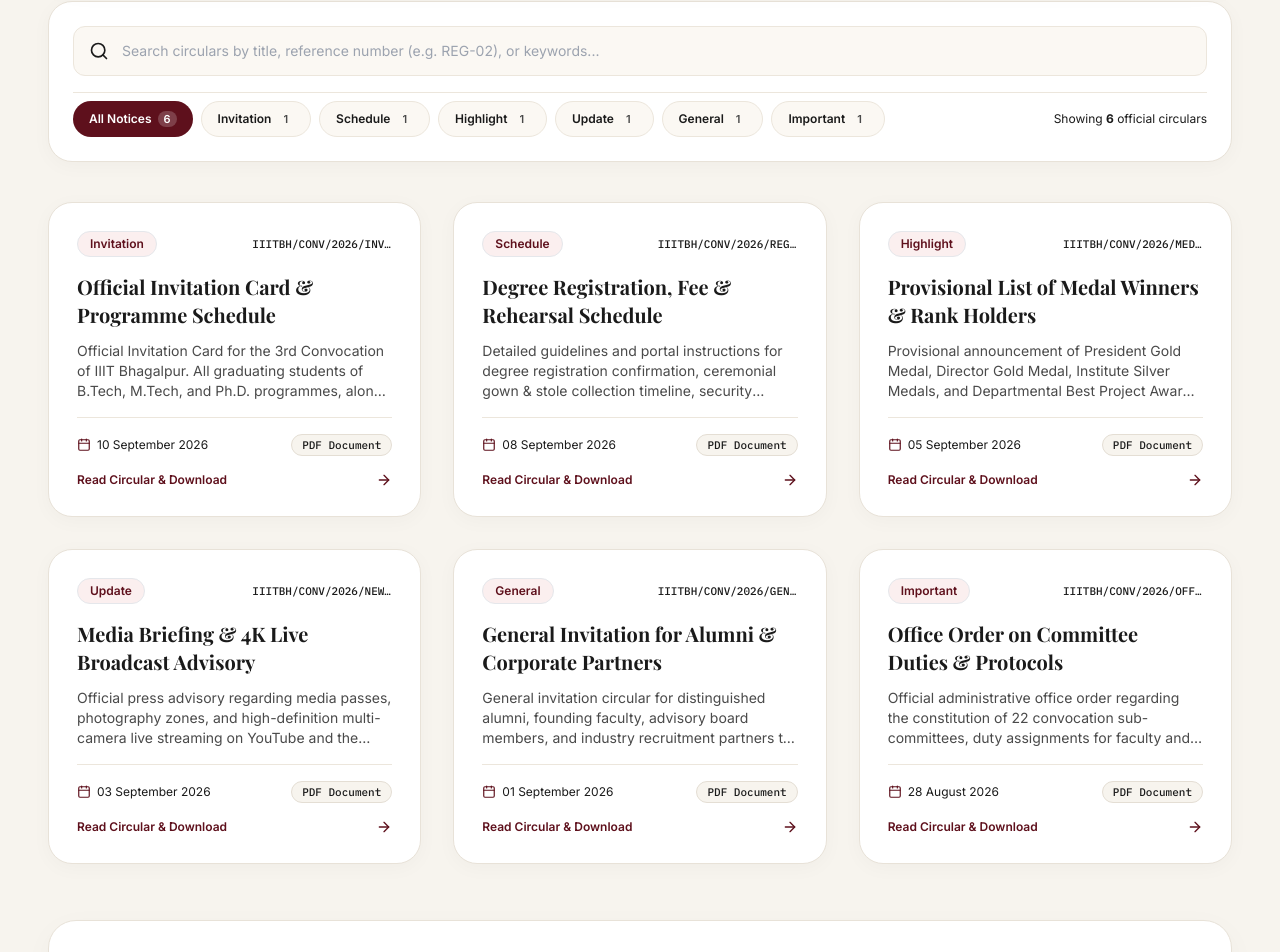
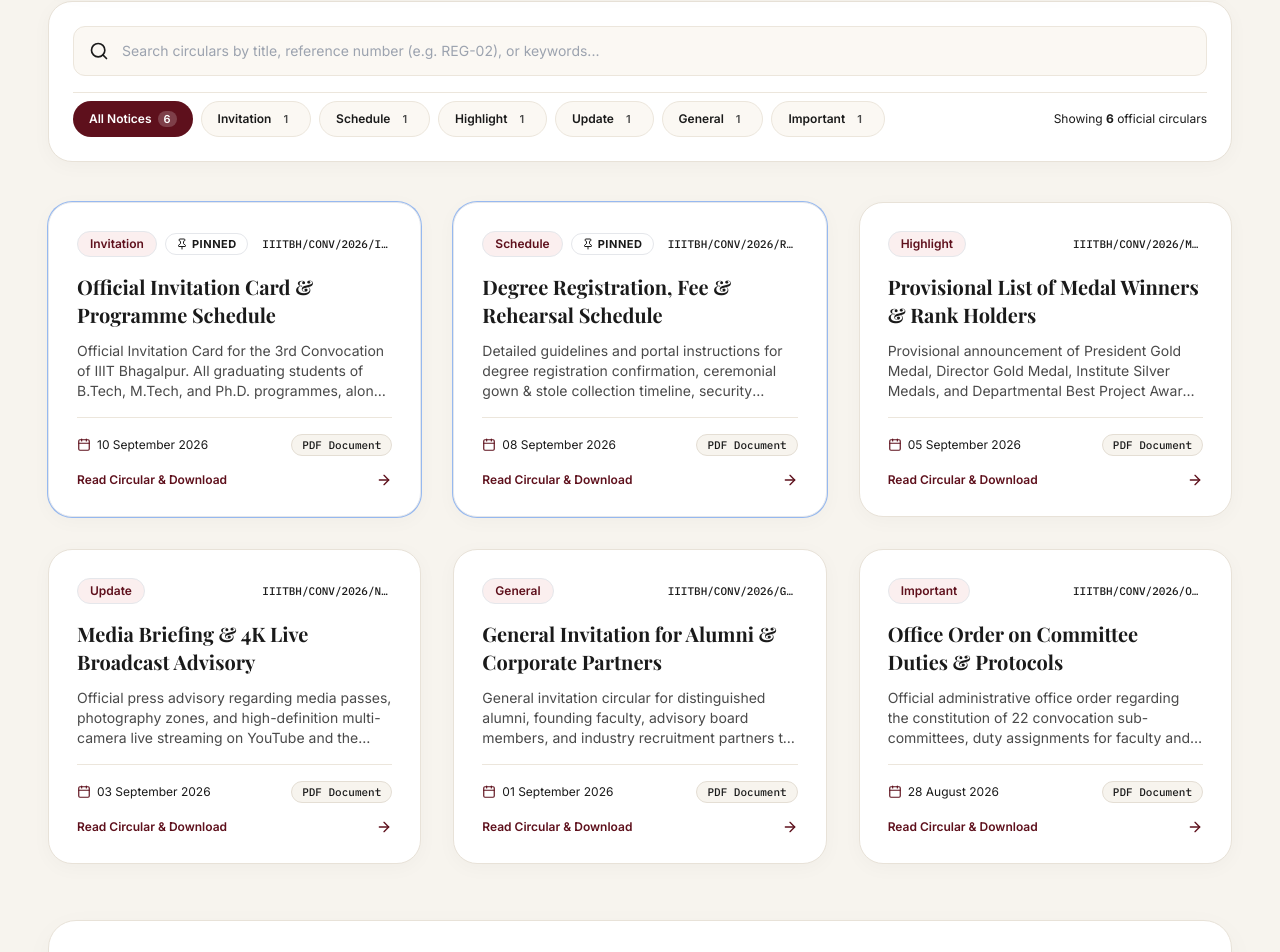
Before and after one commit to code-yashkumar/Convocation-iiitbh, a React (Vite) app: page /notice in a window 1280 px wide. Shown: the part 773-1725 px from the top of the page. Built offline with nearby package versions, Linux system fonts and the light colour scheme; no server answers; a web font is replaced by a local one.

Commit message:
feat(notices): implement complete isPinned logic with priority sorting, card badges & conditional banner

```diff
--- a/src/sections/Notices/index.jsx
+++ b/src/sections/Notices/index.jsx
@@ -72,9 +72,9 @@ async function fetchNoticesFromGoogleSheet(sheetUrl) {
               const pdfUrl = getVal('pdf', 6) || getVal('link', 6) || '';
               const isPinnedRaw = getVal('pin', 7);
               const isPinned =
-                isPinnedRaw.toLowerCase() === 'true' ||
-                isPinnedRaw === '1' ||
-                isPinnedRaw.toLowerCase() === 'yes';
+                isPinnedRaw === true ||
+                (typeof isPinnedRaw === 'string' &&
+                  ['true', '1', 'yes', 'y', 'pinned'].includes(isPinnedRaw.trim().toLowerCase()));
 
               return {
                 id: `notice-${idx + 1}-${title.toLowerCase().replace(/[^a-z0-9]+/g, '-').slice(0, 30)}`,
@@ -101,8 +101,24 @@ async function fetchNoticesFromGoogleSheet(sheetUrl) {
     try {
       const res = await fetch(trimmed);
       const data = await res.json();
-      if (Array.isArray(data)) return data;
-      if (data && Array.isArray(data.notices)) return data.notices;
+      if (Array.isArray(data)) {
+        return data.map((n) => ({
+          ...n,
+          isPinned:
+            n.isPinned === true ||
+            (typeof n.isPinned === 'string' &&
+              ['true', '1', 'yes', 'y', 'pinned'].includes(n.isPinned.trim().toLowerCase())),
+        }));
+      }
+      if (data && Array.isArray(data.notices)) {
+        return data.notices.map((n) => ({
+          ...n,
+          isPinned:
+            n.isPinned === true ||
+            (typeof n.isPinned === 'string' &&
+              ['true', '1', 'yes', 'y', 'pinned'].includes(n.isPinned.trim().toLowerCase())),
+        }));
+      }
     } catch {
       // Fallback
     }
@@ -148,9 +164,9 @@ export function NoticeSection() {
     return ['All Notices', ...unique];
   }, [notices]);
 
-  // Filter notices by category and search keyword
+  // Filter notices by category, search keyword, and sort pinned notices first
   const filteredNotices = useMemo(() => {
-    return notices.filter((notice) => {
+    const list = notices.filter((notice) => {
       const matchesCategory =
         activeCategory === 'All Notices' || notice.category === activeCategory;
       if (!matchesCategory) return false;
@@ -166,6 +182,9 @@ export function NoticeSection() {
         notice.issuedBy.toLowerCase().includes(query)
       );
     });
+
+    // Pinned notices appear first in list
+    return list.sort((a, b) => (b.isPinned ? 1 : 0) - (a.isPinned ? 1 : 0));
   }, [notices, activeCategory, searchTerm]);
 
   const handleShareNotice = (notice) => {
@@ -184,8 +203,8 @@ export function NoticeSection() {
     }
   };
 
-  // Find first pinned notice, or fallback to first notice
-  const pinnedNotice = notices.find((n) => n.isPinned) || notices[0];
+  // Find specifically marked pinned notice (if any)
+  const pinnedNotice = notices.find((n) => n.isPinned === true);
 
   return (
     <section className="w-full py-16 bg-cream-100 min-h-screen relative" id="notices">
@@ -215,7 +234,7 @@ export function NoticeSection() {
           </p>
         </div>
 
-        {/* Featured Pinned Announcement Banner */}
+        {/* Featured Pinned Announcement Banner (Only renders when isPinned is true) */}
         {pinnedNotice && (
           <div className="bg-gradient-to-br from-[#540D17] via-[#66101E] to-[#450A12] rounded-[28px] sm:rounded-[32px] text-white p-8 sm:p-10 lg:p-12 shadow-[0_16px_40px_rgba(84,13,23,0.18)] relative overflow-hidden border border-maroon-700/50 mb-12">
             {/* Background Aesthetic Glows */}
@@ -358,15 +377,27 @@ export function NoticeSection() {
               <div
                 key={notice.id}
                 onClick={() => setSelectedNotice(notice)}
-                className="group bg-white rounded-[24px] p-6 sm:p-7 border border-[#E8E2D8] shadow-[0_4px_20px_rgba(0,0,0,0.03)] hover:shadow-[0_12px_36px_rgba(94,16,28,0.08)] hover:border-maroon-900/30 transition-all duration-300 flex flex-col justify-between cursor-pointer"
+                className={`group bg-white rounded-[24px] p-6 sm:p-7 border shadow-[0_4px_20px_rgba(0,0,0,0.03)] hover:shadow-[0_12px_36px_rgba(94,16,28,0.08)] transition-all duration-300 flex flex-col justify-between cursor-pointer ${
+                  notice.isPinned
+                    ? 'border-gold-400/60 bg-gradient-to-b from-gold-50/20 via-white to-white ring-1 ring-gold-400/30'
+                    : 'border-[#E8E2D8] hover:border-maroon-900/30'
+                }`}
               >
                 <div>
-                  {/* Card Header: Category & Ref */}
+                  {/* Card Header: Category, Pinned Badge & Ref */}
                   <div className="flex items-center justify-between gap-2 mb-4">
-                    <span className="px-3 py-1 rounded-full bg-maroon-050 text-maroon-900 border border-maroon-900/15 font-body text-xs font-semibold">
-                      {notice.category}
-                    </span>
-                    <span className="font-mono text-[11px] text-charcoal-400 font-medium truncate max-w-[140px]">
+                    <div className="flex items-center gap-2 flex-wrap">
+                      <span className="px-3 py-1 rounded-full bg-maroon-050 text-maroon-900 border border-maroon-900/15 font-body text-xs font-semibold">
+                        {notice.category}
+                      </span>
+                      {notice.isPinned && (
+                        <span className="inline-flex items-center gap-1 px-2.5 py-0.5 rounded-full bg-gold-100 text-gold-900 border border-gold-300 font-body text-[11px] font-bold uppercase tracking-wider shadow-2xs">
+                          <Pin className="w-3 h-3 fill-gold-600 text-gold-700" />
+                          <span>Pinned</span>
+                        </span>
+                      )}
+                    </div>
+                    <span className="font-mono text-[11px] text-charcoal-400 font-medium truncate max-w-[130px]">
                       {notice.refNo}
                     </span>
                   </div>
@@ -443,10 +474,16 @@ export function NoticeSection() {
           <div className="space-y-6">
             {/* Meta row */}
             <div className="flex flex-wrap items-center justify-between gap-3 pb-4 border-b border-border text-sm font-body">
-              <div className="flex items-center gap-2.5">
+              <div className="flex items-center gap-2.5 flex-wrap">
                 <span className="px-3 py-1 rounded-full bg-maroon-050 text-maroon-900 font-semibold text-xs border border-maroon-900/15">
                   {selectedNotice.category}
                 </span>
+                {selectedNotice.isPinned && (
+                  <span className="inline-flex items-center gap-1 px-2.5 py-0.5 rounded-full bg-gold-100 text-gold-900 border border-gold-300 font-body text-xs font-bold uppercase tracking-wider">
+                    <Pin className="w-3 h-3 fill-gold-600 text-gold-700" />
+                    <span>Featured Pinned Circular</span>
+                  </span>
+                )}
                 <span className="inline-flex items-center gap-1.5 text-charcoal-600 text-xs">
                   <Calendar className="w-3.5 h-3.5 text-maroon-900" />
                   {selectedNotice.date}
```
